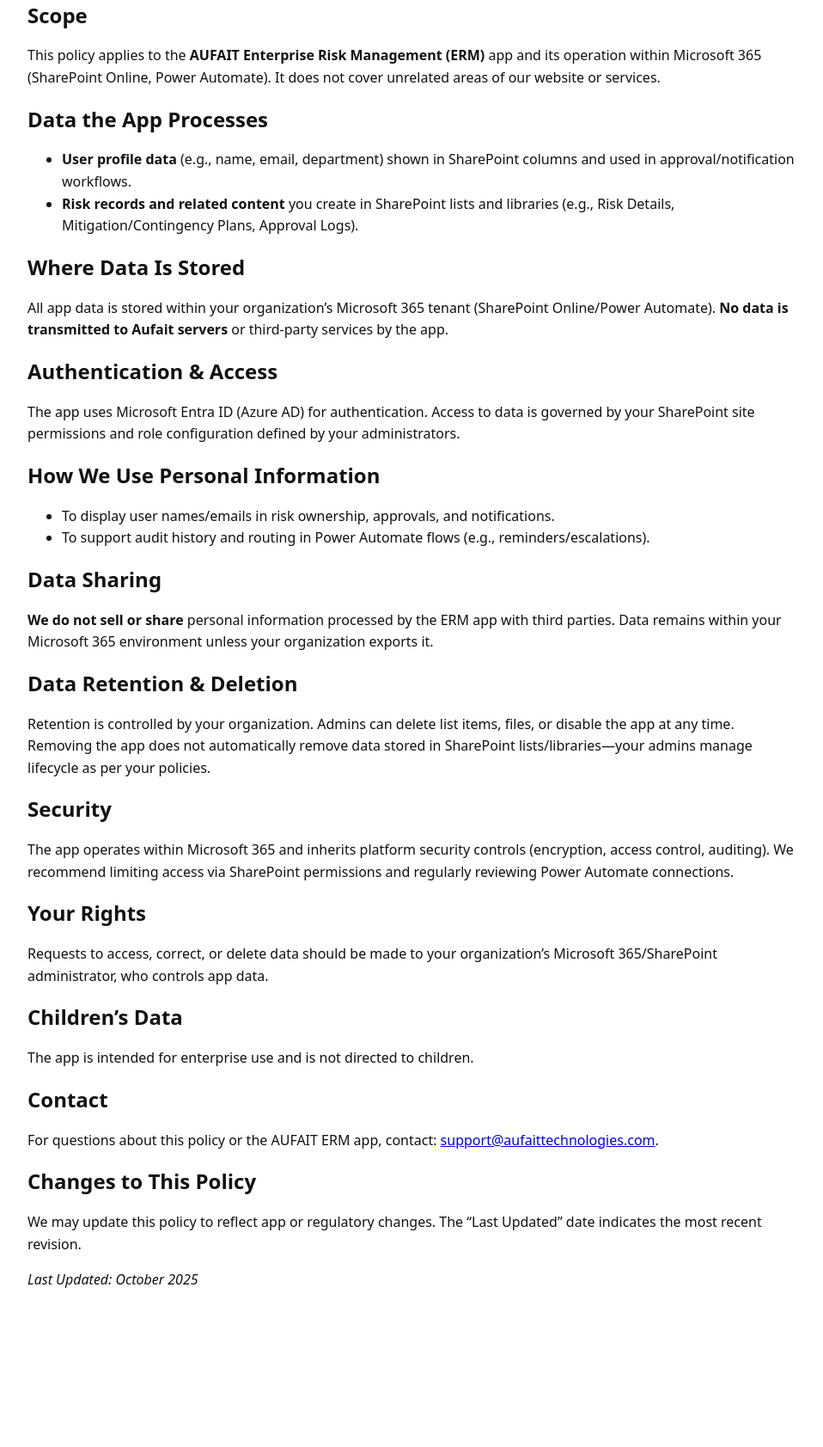
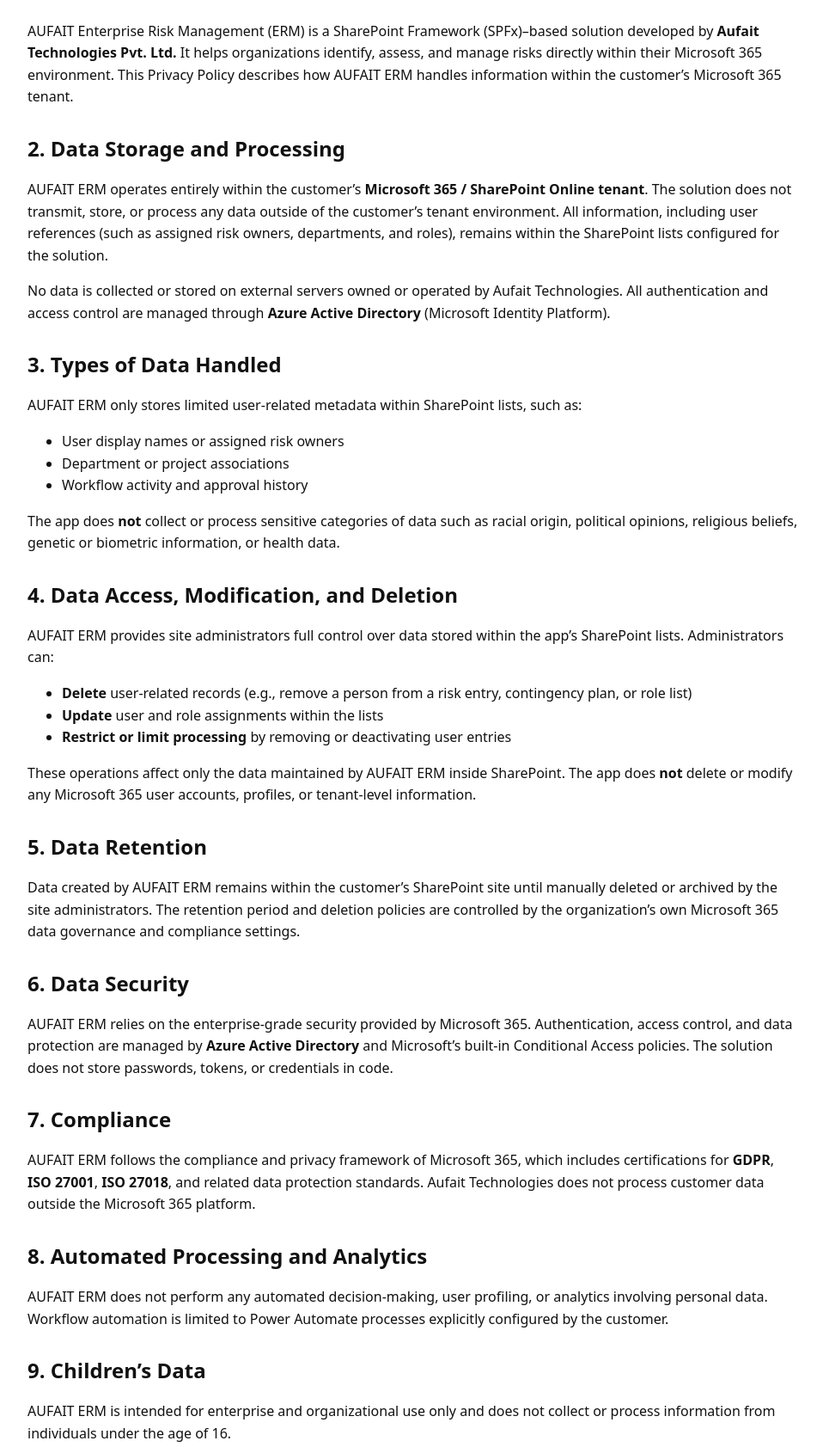
Before and after one commit to AufaitMsProjects/aufait-erm-public, a plain HTML site: page docs/privacy/index.html in a window 1280 px wide. Shown: the part 210-1893 px from the top of the page at 86% size, without its empty margins (158-1116 px from the left). Before the commit the page ends 1752 px from the top, so only its background shows below. Drawn offline with Linux system fonts and the light colour scheme.

Commit message:
updated privacy

```diff
--- a/docs/privacy/index.html
+++ b/docs/privacy/index.html
@@ -2,59 +2,137 @@
 <html lang="en">
 <head>
   <meta charset="utf-8" />
-  <title>Privacy Policy – AUFAIT Enterprise Risk Management (ERM)</title>
-  <meta name="viewport" content="width=device-width, initial-scale=1" />
+  <meta name="viewport" content="width=device-width,initial-scale=1" />
+  <title>AUFAIT ERM – Privacy Policy</title>
   <style>
-    body{font-family:system-ui,-apple-system,Segoe UI,Roboto,Arial,sans-serif;max-width:900px;margin:40px auto;padding:0 16px;line-height:1.6;color:#111}
-    h1,h2{line-height:1.25} code{background:#f6f8fa;padding:2px 4px;border-radius:4px}
+    body { font-family: system-ui, -apple-system, Segoe UI, Roboto, Arial, sans-serif; max-width: 900px; margin: 40px auto; padding: 0 16px; line-height: 1.6; color: #111; }
+    h1, h2, h3 { line-height: 1.25; }
+    a { color: #0b62d6; text-decoration: none; }
+    a:hover { text-decoration: underline; }
+    .muted { color: #666; font-size: 14px; }
+    ul { margin-top: 6px; }
+    section { margin-bottom: 32px; }
   </style>
 </head>
 <body>
-  <h1>Privacy Policy – AUFAIT Enterprise Risk Management (ERM)</h1>
-  <p><strong>AUFAIT Enterprise Risk Management (ERM)</strong> is a SharePoint-based solution by <strong>Aufait</strong>. This policy explains how the ERM app handles personal information.</p>
+  <h1>AUFAIT Enterprise Risk Management (ERM) – Privacy Policy</h1>
+  <p class="muted">Version 1.0 · Last Updated: October 2025</p>
 
-  <h2>Scope</h2>
-  <p>This policy applies to the <strong>AUFAIT Enterprise Risk Management (ERM)</strong> app and its operation within Microsoft 365 (SharePoint Online, Power Automate). It does not cover unrelated areas of our website or services.</p>
+  <section>
+    <h2>1. Overview</h2>
+    <p>
+      AUFAIT Enterprise Risk Management (ERM) is a SharePoint Framework (SPFx)–based solution developed by <strong>Aufait Technologies Pvt. Ltd.</strong>
+      It helps organizations identify, assess, and manage risks directly within their Microsoft 365 environment.
+      This Privacy Policy describes how AUFAIT ERM handles information within the customer’s Microsoft 365 tenant.
+    </p>
+  </section>
 
-  <h2>Data the App Processes</h2>
-  <ul>
-    <li><strong>User profile data</strong> (e.g., name, email, department) shown in SharePoint columns and used in approval/notification workflows.</li>
-    <li><strong>Risk records and related content</strong> you create in SharePoint lists and libraries (e.g., Risk Details, Mitigation/Contingency Plans, Approval Logs).</li>
-  </ul>
+  <section>
+    <h2>2. Data Storage and Processing</h2>
+    <p>
+      AUFAIT ERM operates entirely within the customer’s <strong>Microsoft 365 / SharePoint Online tenant</strong>.
+      The solution does not transmit, store, or process any data outside of the customer’s tenant environment.
+      All information, including user references (such as assigned risk owners, departments, and roles), remains within the SharePoint lists configured for the solution.
+    </p>
+    <p>
+      No data is collected or stored on external servers owned or operated by Aufait Technologies.
+      All authentication and access control are managed through <strong>Azure Active Directory</strong> (Microsoft Identity Platform).
+    </p>
+  </section>
 
-  <h2>Where Data Is Stored</h2>
-  <p>All app data is stored within your organization’s Microsoft 365 tenant (SharePoint Online/Power Automate). <strong>No data is transmitted to Aufait servers</strong> or third-party services by the app.</p>
+  <section>
+    <h2>3. Types of Data Handled</h2>
+    <p>
+      AUFAIT ERM only stores limited user-related metadata within SharePoint lists, such as:
+    </p>
+    <ul>
+      <li>User display names or assigned risk owners</li>
+      <li>Department or project associations</li>
+      <li>Workflow activity and approval history</li>
+    </ul>
+    <p>
+      The app does <strong>not</strong> collect or process sensitive categories of data such as racial origin, political opinions,
+      religious beliefs, genetic or biometric information, or health data.
+    </p>
+  </section>
 
-  <h2>Authentication & Access</h2>
-  <p>The app uses Microsoft Entra ID (Azure AD) for authentication. Access to data is governed by your SharePoint site permissions and role configuration defined by your administrators.</p>
+  <section>
+    <h2>4. Data Access, Modification, and Deletion</h2>
+    <p>
+      AUFAIT ERM provides site administrators full control over data stored within the app’s SharePoint lists.
+      Administrators can:
+    </p>
+    <ul>
+      <li><strong>Delete</strong> user-related records (e.g., remove a person from a risk entry, contingency plan, or role list)</li>
+      <li><strong>Update</strong> user and role assignments within the lists</li>
+      <li><strong>Restrict or limit processing</strong> by removing or deactivating user entries</li>
+    </ul>
+    <p>
+      These operations affect only the data maintained by AUFAIT ERM inside SharePoint.
+      The app does <strong>not</strong> delete or modify any Microsoft 365 user accounts, profiles, or tenant-level information.
+    </p>
+  </section>
 
-  <h2>How We Use Personal Information</h2>
-  <ul>
-    <li>To display user names/emails in risk ownership, approvals, and notifications.</li>
-    <li>To support audit history and routing in Power Automate flows (e.g., reminders/escalations).</li>
-  </ul>
+  <section>
+    <h2>5. Data Retention</h2>
+    <p>
+      Data created by AUFAIT ERM remains within the customer’s SharePoint site until manually deleted or archived by the site administrators.
+      The retention period and deletion policies are controlled by the organization’s own Microsoft 365 data governance and compliance settings.
+    </p>
+  </section>
 
-  <h2>Data Sharing</h2>
-  <p><strong>We do not sell or share</strong> personal information processed by the ERM app with third parties. Data remains within your Microsoft 365 environment unless your organization exports it.</p>
+  <section>
+    <h2>6. Data Security</h2>
+    <p>
+      AUFAIT ERM relies on the enterprise-grade security provided by Microsoft 365.
+      Authentication, access control, and data protection are managed by <strong>Azure Active Directory</strong> and Microsoft’s built-in Conditional Access policies.
+      The solution does not store passwords, tokens, or credentials in code.
+    </p>
+  </section>
 
-  <h2>Data Retention & Deletion</h2>
-  <p>Retention is controlled by your organization. Admins can delete list items, files, or disable the app at any time. Removing the app does not automatically remove data stored in SharePoint lists/libraries—your admins manage lifecycle as per your policies.</p>
+  <section>
+    <h2>7. Compliance</h2>
+    <p>
+      AUFAIT ERM follows the compliance and privacy framework of Microsoft 365, which includes certifications for <strong>GDPR</strong>, <strong>ISO 27001</strong>,
+      <strong>ISO 27018</strong>, and related data protection standards.
+      Aufait Technologies does not process customer data outside the Microsoft 365 platform.
+    </p>
+  </section>
 
-  <h2>Security</h2>
-  <p>The app operates within Microsoft 365 and inherits platform security controls (encryption, access control, auditing). We recommend limiting access via SharePoint permissions and regularly reviewing Power Automate connections.</p>
+  <section>
+    <h2>8. Automated Processing and Analytics</h2>
+    <p>
+      AUFAIT ERM does not perform any automated decision-making, user profiling, or analytics involving personal data.
+      Workflow automation is limited to Power Automate processes explicitly configured by the customer.
+    </p>
+  </section>
 
-  <h2>Your Rights</h2>
-  <p>Requests to access, correct, or delete data should be made to your organization’s Microsoft 365/SharePoint administrator, who controls app data.</p>
+  <section>
+    <h2>9. Children’s Data</h2>
+    <p>
+      AUFAIT ERM is intended for enterprise and organizational use only and does not collect or process information from individuals under the age of 16.
+    </p>
+  </section>
 
-  <h2>Children’s Data</h2>
-  <p>The app is intended for enterprise use and is not directed to children.</p>
+  <section>
+    <h2>10. Privacy Reviews</h2>
+    <p>
+      Aufait Technologies performs internal privacy and security reviews for each major release of AUFAIT ERM to ensure ongoing compliance and secure handling of information.
+    </p>
+  </section>
 
-  <h2>Contact</h2>
-  <p>For questions about this policy or the AUFAIT ERM app, contact: <a href="mailto:support@aufaittechnologies.com">support@aufaittechnologies.com</a>.</p>
+  <section>
+    <h2>11. Contact Information</h2>
+    <p>
+      For privacy inquiries or data protection questions related to AUFAIT ERM, please contact:
+    </p>
+    <p>
+      <strong>Aufait Technologies Pvt. Ltd.</strong><br />
+      Email: <a href="mailto:support@aufaittechnologies.com">support@aufaittechnologies.com</a><br />
+      Website: <a href="https://aufaittechnologies.com" target="_blank">https://aufaittechnologies.com</a>
+    </p>
+  </section>
 
-  <h2>Changes to This Policy</h2>
-  <p>We may update this policy to reflect app or regulatory changes. The “Last Updated” date indicates the most recent revision.</p>
-
-  <p><em>Last Updated: October 2025</em></p>
+  <p class="muted">© 2025 Aufait Technologies Pvt. Ltd. All rights reserved.</p>
 </body>
 </html>
```
Also changed, not shown: 1 other file.
